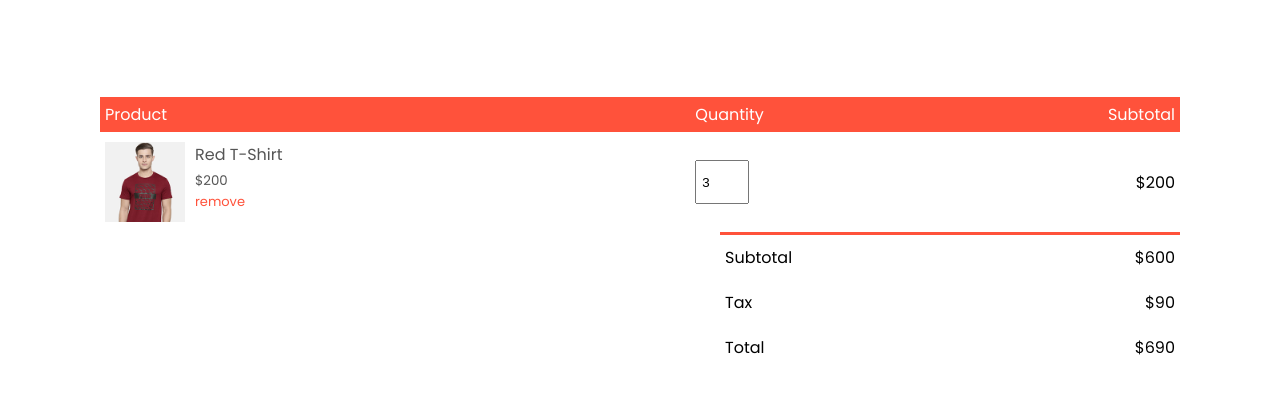
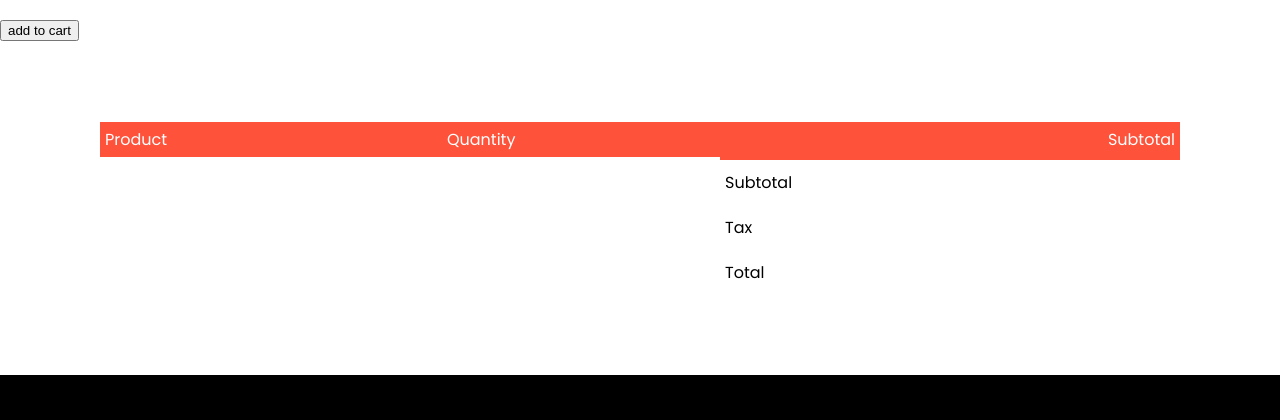
Before and after one commit to sangeethasr/E-Commerce-Website, a plain HTML site: page cart.html in a window 1280 px wide. Shown: the part 66-486 px from the top of the page. Drawn offline with Linux system fonts and the light colour scheme.

```diff
--- a/app.js
+++ b/app.js
@@ -35,6 +35,7 @@ function menuToggle(){
     }
 }
 
+
 //  FOOTER CREDITS //
 
 var copyright = document.querySelectorAll(".copyright");
@@ -42,42 +43,3 @@ var copyright = document.querySelectorAll(".copyright");
 copyright[0].addEventListener('click', () => { window.location.href = "https://www.youtube.com/c/EasyTutorialsVideo" });
 
 copyright[1].addEventListener('click', () => { window.location.href = "https://www.linkedin.com/in/sangeetha-rajan/"; });
-
-// REDIRECTION FUNCTION //
-
-function goToPage(){
-    location.href = '/productDetailsPage.html';
-}
-
-// ADD AND REMOVE ITEMS FROM CART //
-
-// const addToCart = document.getElementById("addToCart")
-
-// addToCart.addEventListener('click', () => {
-//     location.href = '/cart.html';
-// });
-
-// PRODUCT DB //
-
-var productList = [
-    {
-        id:0,
-        image: 'images/buy-1.jpg',
-        name: 'Red T-Shirt',
-        price: 200
-    },
-
-    {
-        id:1,
-        image: 'images/buy-2.jpg',
-        name: 'shoe',
-        price: 500
-    },
-
-    {
-        id:2,
-        image: 'images/buy-3.jpg',
-        name: 'pant',
-        price: 300
-    }
-]
--- a/cart.html
+++ b/cart.html
@@ -45,7 +45,7 @@
         </div>
     </div>
 
-    <!-- CART ITEMS DETAILS -->
+    <!-- EMPTY CART -->
 
     <div id="cartEmpty">
         <div class="small-container">
@@ -63,7 +63,9 @@
         </div>
     </div>
 
+    <!-- CART ITEMS DETAILS -->
 
+    <button id="cartTest">add to cart</button>
 
     <div class="small-container cart-page" id="cartItems">
 
@@ -90,36 +92,6 @@
 
                     <td><input type="number" value="1"></td>
 
-                    <td>$50</td>
-                </tr>
-
-                <tr>
-                    <td>
-                        <div class="cart-info">
-                            <img src="images/buy-2.jpg" alt="">
-                            <div>
-                                <p>Printed T-shirt</p>
-                                <small>$50.00</small>
-                                <a href="" class="RemoveFromCart">Remove</a>
-                            </div>
-                        </div>
-                    </td>
-                    <td><input type="number" value="1"></td>
-                    <td>$50</td>
-                </tr>
-
-                <tr>
-                    <td>
-                        <div class="cart-info">
-                            <img src="images/buy-3.jpg" alt="">
-                            <div>
-                                <p>Printed T-shirt</p>
-                                <small>$50.00</small>
-                                <a href="" class="RemoveFromCart">Remove</a>
-                            </div>
-                        </div>
-                    </td>
-                    <td><input type="number" value="1"></td>
                     <td>$50</td>
                 </tr>-->
 
--- a/cart.js
+++ b/cart.js
@@ -1,109 +1,175 @@
-// CART ARRAY //
+// // CART ARRAY //
 
-var cartList = [
-    {
-        id:0,
-        image: 'images/buy-1.jpg',
-        name: 'Red T-Shirt',
-        price: 200,
-        quantity: 3
-    },
+// var cartList = [
+//     {
+//         id: 0,
+//         removeid: 'id0',
+//         image: 'images/product-1.jpg',
+//         name: 'Red T-Shirt',
+//         price: 200,
+//         quantity: 3
+//     },
 
-    {
-        id:1,
-        image: 'images/buy-2.jpg',
-        name: 'shoe',
-        price: 500,
-        quantity: 1
-    },
+//     {
+//         id: 1,
+//         removeid: 'id1',
+//         image: 'images/buy-2.jpg',
+//         name: 'shoe',
+//         price: 500,
+//         quantity: 1
+//     },
 
-    {
-        id:2,
-        image: 'images/buy-3.jpg',
-        name: 'pant',
-        price: 300,
-        quantity: 1
-    }
-]
+//     {
+//         id: 2,
+//         removeid: 'id2',
+//         image: 'images/buy-3.jpg',
+//         name: 'pant',
+//         price: 300,
+//         quantity: 2
+//     }
+// ]
 
 
-// ITEMS ADDING INTO CART //
+// // ITEMS ADDING INTO CART //
 
-function addItemToCart(){
+// function addItemToCart(n) {
 
-    const cartTable = document.getElementById("cartTable");
+//     var cartTable = document.getElementById("cartTable");
 
-    // All elements to be added //
+//     // All elements to be added //
 
-    var tableRow = document.createElement("tr");
-    tableRow.id = "tableRow";
+//     var tableRow = document.createElement("tr");
+//     tableRow.id = cartList[n].removeid;
 
-    var tableData1 = document.createElement("td");
-        var cartInfo = document.createElement("div");
-        cartInfo.className = "cart-info";
+//     var x = cartList[n].removeid;
 
-        var productImage = document.createElement("img");
+//     var tableData1 = document.createElement("td");
+//     var cartInfo = document.createElement("div");
+//     cartInfo.className = "cart-info";
 
-        var tableDiv = document.createElement("div");
-            var product = document.createElement("p");
-            var price = document.createElement("small");
-            var button = document.createElement("a");
-            button.className = "RemoveFromCart";
+//     var productImage = document.createElement("img");
 
-    var tableData2 = document.createElement("td");
-        var quantity = document.createElement("input");
+//     var tableDiv = document.createElement("div");
+//     var product = document.createElement("p");
+//     var price = document.createElement("small");
+//     var button = document.createElement("a");
+//     button.className = "RemoveFromCart";
+//     button.id = cartList[n].id;
 
-    var tableData3 = document.createElement("td");
+//     var y = cartList[n].id;
 
 
-    // Push elements into HTML //
+//     var tableData2 = document.createElement("td");
+//     var quantity = document.createElement("input");
 
-    cartTable.appendChild(tableRow);
-
-    tableRow.appendChild(tableData1);
-
-            tableData1.appendChild(cartInfo);
+//     var tableData3 = document.createElement("td");
 
 
-                cartInfo.appendChild(productImage);
-                cartInfo.appendChild(tableDiv);
+//     // Push elements into HTML //
 
-                    tableDiv.appendChild(product);
-                    tableDiv.appendChild(price);
-                    tableDiv.appendChild(button);
+//     cartTable.appendChild(tableRow);
+
+//     tableRow.appendChild(tableData1);
+
+//     tableData1.appendChild(cartInfo);
 
 
-    tableRow.appendChild(tableData2);
-        tableData2.appendChild(quantity)
+//     cartInfo.appendChild(productImage);
+//     cartInfo.appendChild(tableDiv);
 
-    tableRow.appendChild(tableData3);
-
-    // Edit pushed elements info from array //
-
-    productImage.src = cartList[0].image;
-    product.innerHTML = cartList[0].name;
-    price.innerHTML = '$' + cartList[0].price;
-    button.innerHTML = 'remove';
-
-    quantity.type = "number";
-    quantity.value = cartList[0].quantity;
-
-    tableData3.innerHTML = '$' + cartList[0].price;
-}
-
-addItemToCart();
+//     tableDiv.appendChild(product);
+//     tableDiv.appendChild(price);
+//     tableDiv.appendChild(button);
 
 
-// calculate the total amount //
+//     tableRow.appendChild(tableData2);
+//     tableData2.appendChild(quantity)
 
-var ST = cartList[0].quantity * cartList[0].price;
-var T = ST * 0.15;
-var TP = ST + T;
+//     tableRow.appendChild(tableData3);
 
-var subTotal = document.getElementById("subTotal");
-var tax = document.getElementById("tax");
-var totalPrice = document.getElementById("totalPrice");
+//     // Edit pushed elements info from array //
 
-subTotal.innerHTML = '$' + ST;
-tax.innerHTML = '$' + T;
-totalPrice.innerHTML = '$' + TP;
+//     productImage.src = cartList[n].image;
+//     product.innerHTML = cartList[n].name;
+//     price.innerHTML = '$' + cartList[n].price;
+//     button.innerHTML = 'remove';
+
+//     quantity.type = "number";
+//     quantity.value = cartList[n].quantity;
+
+//     tableData3.innerHTML = '$' + cartList[n].price;
+
+//     addToArray(x, y);
+// }
+
+// var idarray =[];
+// var tablearray =[];
+
+// function addToArray(x, y){
+
+//     idarray.push(y);
+//     tablearray.push(x);
+//     removeItemFromCart(idarray,tablearray);
+// }
+
+// function removeItemFromCart(deletearray, deleteitemarray){
+//     var cartTable = document.getElementById("cartTable");
+
+//     deletearray.forEach((deleteid) => {
+//         deleteitemarray.forEach((deletechild) => {
+
+//             document.getElementById(deleteid).addEventListener('click', () => {
+
+//                 var child = document.getElementById(deletechild);
+//                 cartTable.removeChild(child);
+//                 delete deletearray[deleteid];
+//                 delete deleteitemarray[deletechild];
+
+//             });
+//         });
+//     });
+// }
+
+
+// function totalAmount(count) {
+
+//     // To find the length of array of objects //
+//     // objectLenght = Object.keys(cartList).length;
+
+//     var subTotal = document.getElementById("subTotal");
+//     var tax = document.getElementById("tax");
+//     var totalPrice = document.getElementById("totalPrice");
+
+//     var TST = 0;
+
+//     for (var i = 0; i < count; i++) {
+
+//         var ST = cartList[i].quantity * cartList[i].price;
+//         TST = TST + ST;
+//     }
+
+
+//     var T = TST * 0.15;
+//     var TP = TST + T;
+
+//     subTotal.innerHTML = '$' + TST;
+//     tax.innerHTML = '$' + T;
+//     totalPrice.innerHTML = '$' + TP;
+// }
+
+
+
+// var index = 0;
+
+// var cartTest = document.getElementById("cartTest");
+
+// cartTest.addEventListener('click', () => {
+
+//     addItemToCart(index);
+//     index++;
+
+//     // calculate the total amount //
+
+//     totalAmount(index);
+
+// })
```
Also changed, not shown: index.html (+39 -38 lines), index.js (added, +10 -0 lines), productDetailsPage.html (+1 -0 lines), productDetailsPage.js (added), productList.txt (added). Lines whose indentation alone changed are shown as unchanged.
